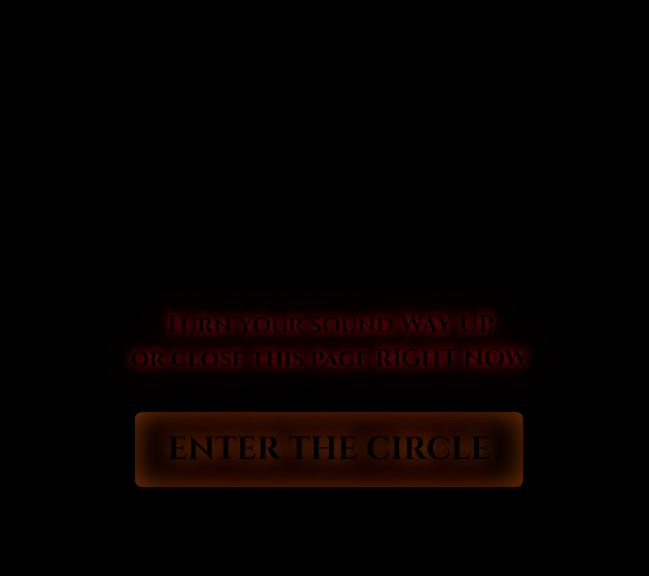
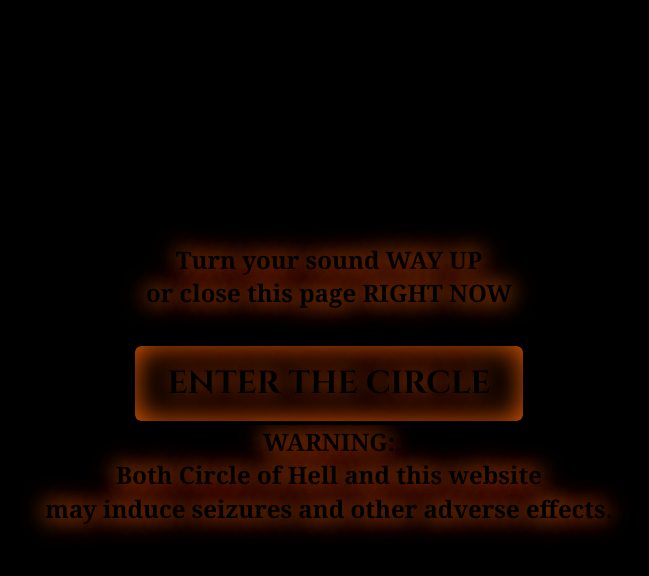
Before and after one commit to jeffreyruoss/circle-of-hell, a plain HTML site: page index.html in a window 1280 px wide. Shown: the top 576 px of the page, without its empty margins (311-960 px from the left). Drawn offline with Linux system fonts and the light colour scheme.

Commit message:
checkpoint

```diff
--- a/index.html
+++ b/index.html
@@ -20,6 +20,10 @@
           Turn your sound WAY UP<br />or close this page RIGHT NOW
         </div>
         <button class="start-button">ENTER THE CIRCLE</button>
+        <div class="start-warning">
+          WARNING: <br />Both Circle of Hell and this website <br />may induce
+          seizures and other adverse effects.
+        </div>
       </div>
     </div>
 
--- a/styles.css
+++ b/styles.css
@@ -102,10 +102,11 @@ body {
 }
 
 .start-warning {
+  font-family: 'Cambria', serif;
   font-size: 1.5rem;
   font-weight: bold;
   margin-bottom: 2rem;
-  text-shadow: 0 0 10px rgba(255, 0, 0, 0.7), 0 0 40px rgba(255, 0, 0, 0.5);
+  text-shadow: 0 0 8px rgb(255 102 0 / 0%), 0 0 20px rgb(255 102 0 / 74%), 0 0 30px rgb(255, 102, 0.1);
   /* animation: warningPulse 2.5s ease-in-out infinite; */
 }
 
@@ -132,7 +133,7 @@ body {
   cursor: pointer;
   text-shadow: 0 0 20px rgba(255, 102, 0, 0.7), 0 0 40px rgba(255, 102, 0, 0.5);
   transition: all 0.3s ease;
-  box-shadow: 0 0 30px rgba(255, 102, 0, 0.5) inset;
+  box-shadow: 0 0 30px rgba(255, 102, 0, 0.9) inset;
   animation: pulseOpacity 2s ease-in-out infinite;
 }
 
@@ -227,6 +228,7 @@ body {
 }
 
 .loading-text {
+  font-family: 'Cambria', serif;
   color: #000;
   font-size: 1.6rem;
   font-weight: bold;
```
